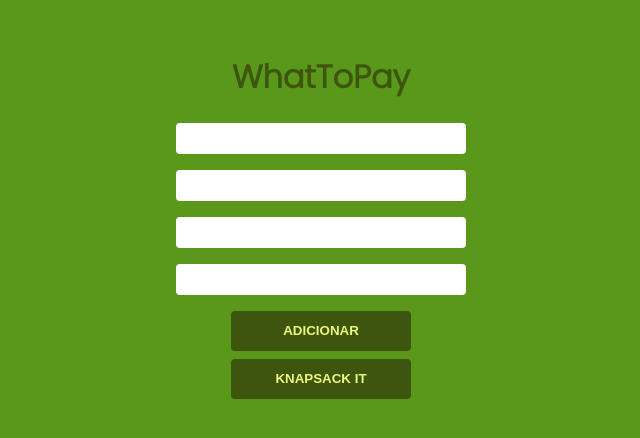
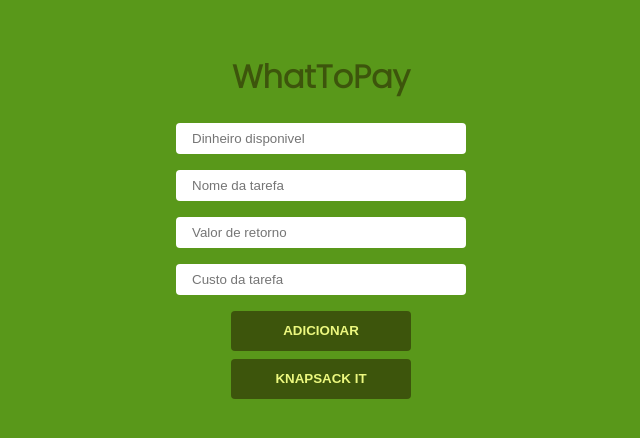
Before and after one commit to projeto-de-algoritmos/DP_WhatToPay, a React (Create React App) app: page / in a window 1280 px wide. Shown: the top 438 px of the page, without its empty margins (319-959 px from the left). Built offline with nearby package versions, Linux system fonts and the light colour scheme.

Commit message:
Adicionando placeholder
Co-authored-by: thiagomesUNB <thiago.luiz20000@gmail.com>

```diff
--- a/src/App.js
+++ b/src/App.js
@@ -94,12 +94,12 @@ class App extends Component {
       <div className="App">
         <h1>WhatToPay</h1>
         <div id="first-input">
-          <input type="text" onChange={(event) => this.setState({weight: event.target.value})}></input>
+          <input type="text" placeHolder="Dinheiro disponivel" onChange={(event) => this.setState({weight: event.target.value})}></input>
         </div>
         <div className="Form">
-          <input type="text" onChange={(event) => {this.setState({task: {...this.state.task, name: event.target.value}})}}></input> {/* Inserir o nome da conta*/}
-          <input type="text" onChange={(event) => {this.setState({task: {...this.state.task, value: event.target.value}})}}></input> {/*Inserir valor de benefício*/}
-          <input type="text" onChange={(event) => {this.setState({task: {...this.state.task, cost: event.target.value}})}}></input> {/*Inserir custo da conta*/}
+          <input type="text" placeHolder="Nome da tarefa" onChange={(event) => {this.setState({task: {...this.state.task, name: event.target.value}})}}></input> {/* Inserir o nome da conta*/}
+          <input type="text" placeHolder="Valor de retorno" onChange={(event) => {this.setState({task: {...this.state.task, value: event.target.value}})}}></input> {/*Inserir valor de benefício*/}
+          <input type="text" placeHolder="Custo da tarefa" onChange={(event) => {this.setState({task: {...this.state.task, cost: event.target.value}})}}></input> {/*Inserir custo da conta*/}
           <input type="button" value="ADICIONAR" onClick={() => this.addNewTasks(this.state.task)}></input>
         </div>
           {this.state.task_list.map(({id, name}, index) => (
```
Also changed, not shown: 1 other file (tests, documents, lock files or other folders).
